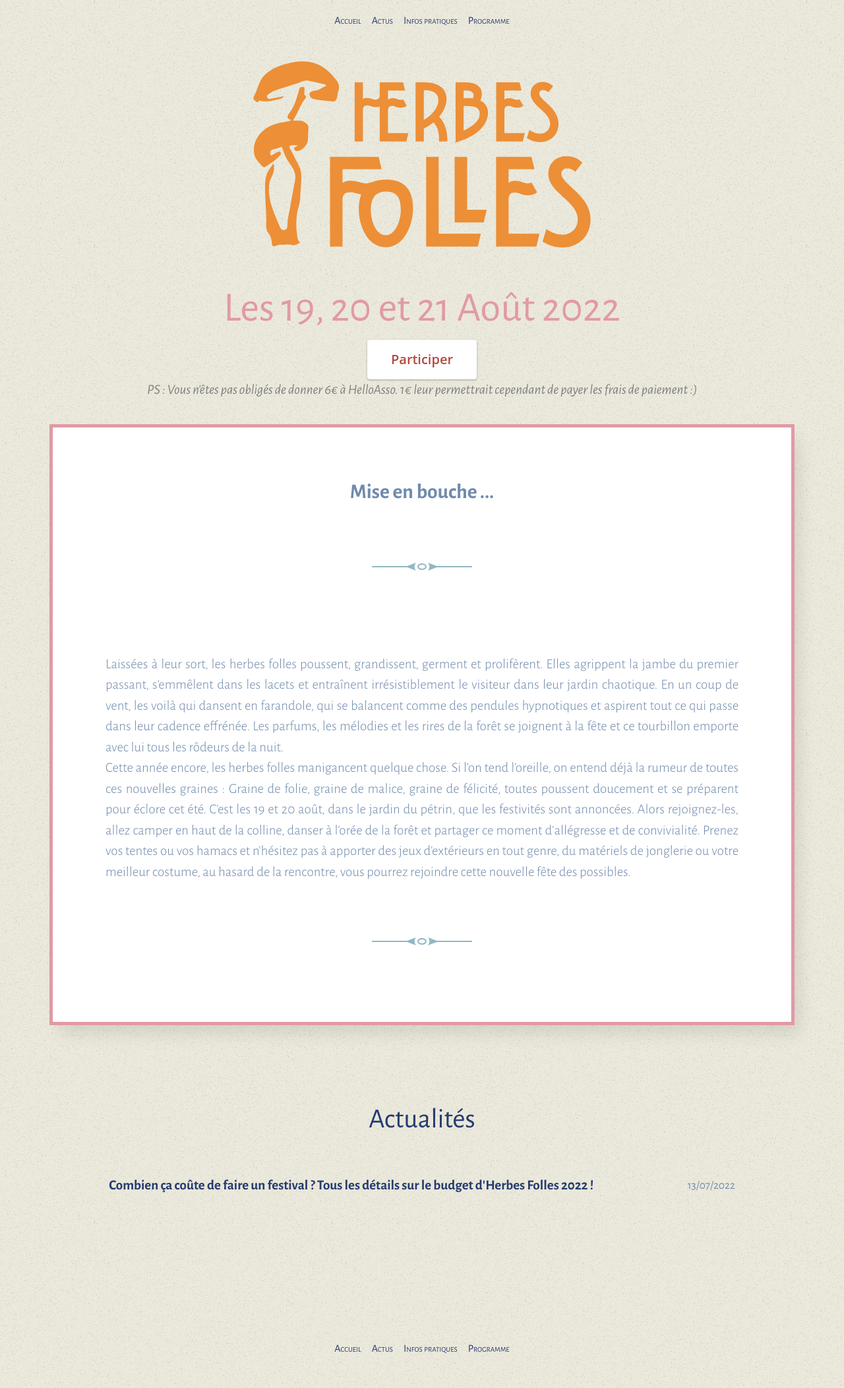
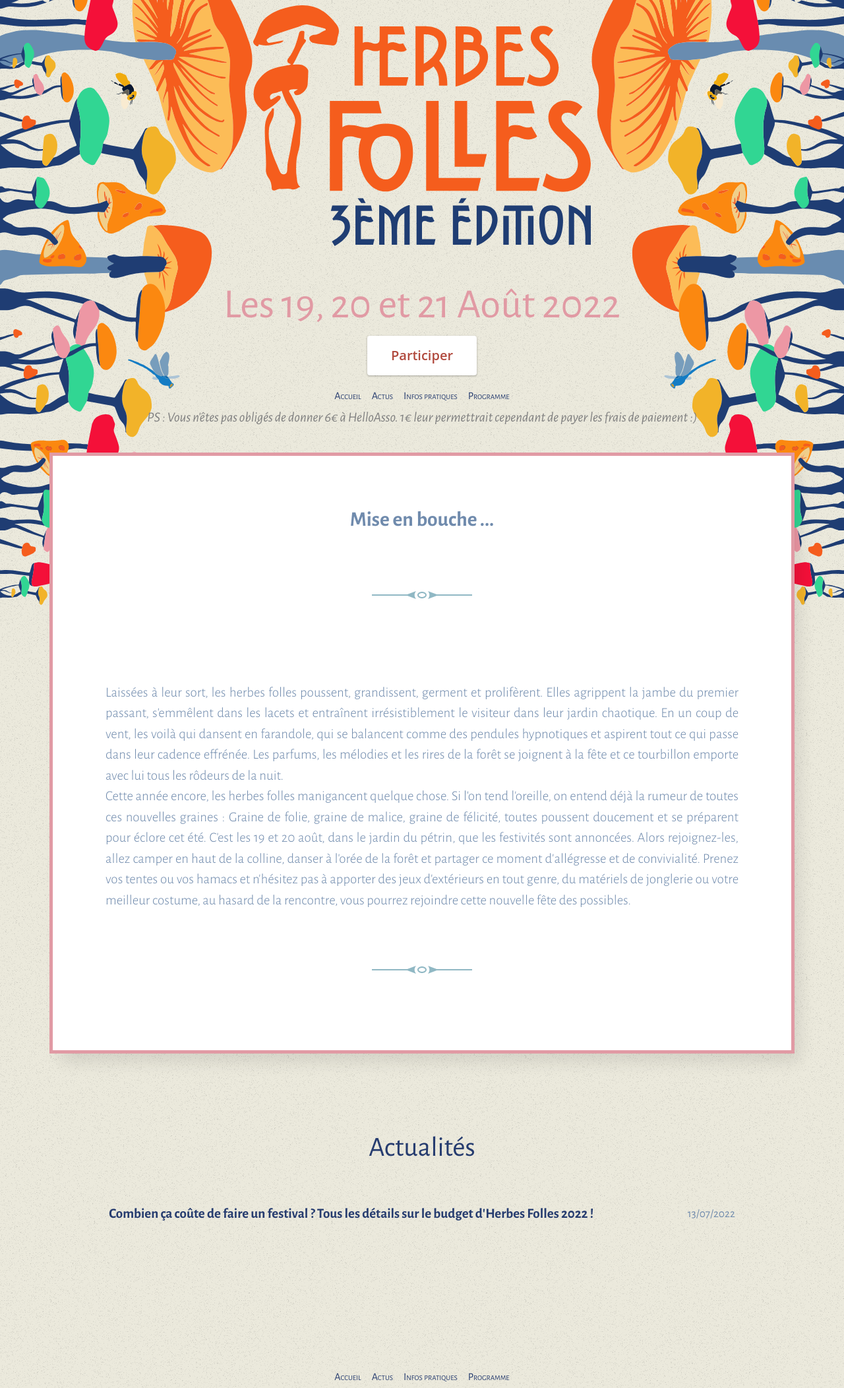
Before and after one commit to Herbes-Folles/Herbes-Folles.github.io, a Jekyll site: the page built from index.html, in a window 1280 px wide. Shown: the whole page at 66% size. Built offline with Jekyll 4.4.1, drawn with Linux system fonts in a browser that asks for light colours; the list of posts is cut into pages by our own code.

Commit message:
Add shrooms to homepage

```diff
--- a/_layouts/home.html
+++ b/_layouts/home.html
@@ -1,9 +1,15 @@
 ---
 layout: default
 ---
+  <div>
+    <div class="homepage-shrooms-container">
+        <img class='homepage-shrooms homepage-shrooms-left'src='/assets/images/menu_vertical.svg'/>
+        <img class='homepage-shrooms homepage-shrooms-right' src='/assets/images/menu_vertical.svg'/>
+    </div>
+  </div>
 
   <header class="site-masthead">
-    {% include menu.html %}
+    </div>
     <img
       src="/assets/images/logo.svg"
       alt="{{ site.title }}"
@@ -25,6 +31,8 @@
 <div style="display: block; text-align: center;">
     <a href="https://www.helloasso.com/associations/herbes-folles/evenements/herbes-folles-2" style="padding: 15px 36px; display: inline-block; font-family: 'Open Sans', 'HelveticaNeue-Light', 'Helvetica Neue Light', 'Helvetica Neue', Helvetica, Arial, 'Lucida Grande', sans-serif; font-size: 20px; font-weight: 600; text-align: center; color: #b14a3e; text-decoration: none; background-color: #fff; border: none; -webkit-border-radius: 4px; border-radius: 4px; -webkit-box-shadow: 0 1px 3px rgba(0, 0, 0, 0.3); box-shadow: 0 1px 3px rgba(0, 0, 0, 0.3);" id="widgetButton_event" target="_blank">Participer</a>
 </div>
+
+    {% include menu.html %}
 
   <i style="font-style:italic; color:grey">{{ site.data.home.hero.note }}</i>
   </header>
--- a/_layouts/post.html
+++ b/_layouts/post.html
@@ -4,8 +4,8 @@
 <div>
   <div class="shrooms-container">
     <img class='shrooms' src='/assets/images/menu.svg'/>
-    <div style="flex-grow: 10; flex-shrink: 0; width: 18rem; z-index: -1;"></div>
-    <img class='shrooms img-hor-vert' src='/assets/images/menu.svg'/>
+    <div class="shroom-spacer"></div>
+    <img class='img-hor-vert shrooms' src='/assets/images/menu.svg'/>
   </div>
 </div>
 {% if site.data.menu %}
--- a/_sass/_base.scss
+++ b/_sass/_base.scss
@@ -169,31 +169,44 @@
   padding: 0 1em;
 }
 
+
+.header_img {
+
+  margin-top: 0.5rem;
+
+  width: 60vw;
+
   @media (min-width: $on-bigphone) {
-  .header_img {
       width: 55vw
-  }
     }
 
   @media (min-width: $on-tablet) {
-  .header_img {
       width: 65vw
-  }
   }
 
   @media (min-width: $on-laptop) {
-  .header_img {
-    width: 40vw
+      width: 50vw;
   }
+
+  @media (min-width: $on-desktop) {
+      width: 40vw;
   }
+
+}
+
+
+
 
 
 .shrooms {
   z-index: -1;
   flex-shrink: 10;
   overflow: hidden;
-  height: 15 rem;
   min-width: 50rem;
+  margin-top: 0.2rem;
+  @media (min-width: $on-bigphone) {
+      margin-top: 3rem;
+  }
 }
 
 .img-hor-vert {
@@ -210,4 +223,15 @@
   justify-content: space-around;
   width: 100%;
   z-index: -1;
+  overflow: hidden;
 }
+
+.shroom-spacer {
+  flex-grow: 10;
+  flex-shrink: 0;
+  z-index: -1;
+  width: 0rem;
+  @media (min-width: $on-bigphone) {
+      width: 22rem;
+  }
+}
--- /dev/null
+++ b/_sass/_homepage.scss
@@ -0,0 +1,63 @@
+.homepage-shrooms {
+  z-index: -1;
+  overflow: hidden;
+  margin: 0 0 0 0;
+
+  width: 50%;
+
+  @media (min-width: $on-tablet) {
+    width: 45%;
+  }
+
+  @media (min-width: $on-laptop) {
+    width: 65%;
+  }
+
+  @media (min-width: $on-desktop) {
+    width: 90%;
+  }
+}
+
+
+.homepage-shrooms-right {
+  grid-row-start: 1;
+  grid-column-start: right;
+  grid-column-end: end;
+
+  align-self: start;
+  justify-self: end;
+  transform-origin: top right;
+
+  -webkit-transform: scaleX(-1);
+  transform: scaleX(-1) translateX(100%);
+}
+
+
+
+.homepage-shrooms-left {
+  grid-row-start: 1;
+  grid-column-start: left;
+  grid-column-end: middle;
+
+  transform-origin: top left;
+
+  align-self: start;
+  justify-self: start;
+
+}
+
+.homepage-shrooms-container {
+  position: absolute;
+  left: 0px;
+  top: 0px;
+  display: grid;
+
+  width: 100vw;
+  z-index: -1;
+
+
+  grid-template-columns: [left] 1fr [middle] 1fr [right] 1fr;
+  grid-template-rows: 1fr;
+
+
+}
--- a/_sass/_variables.scss
+++ b/_sass/_variables.scss
@@ -15,7 +15,7 @@
 
 $font-family:         "Alegreya Sans", Alegreya, "Times New Roman", serif;
 
-$on-bigphone:         375px;
+$on-bigphone:         400px;
 $on-tablet:           768px;
 $on-laptop:           960px;
 $on-desktop:          1200px;
--- a/assets/css/main.scss
+++ b/assets/css/main.scss
@@ -17,5 +17,6 @@
   "post-list",
   "article",
   "footnotes",
-  "search"
+  "search",
+  "homepage"
 ;
```
Also changed, not shown: assets/images/logo.svg, assets/images/menu.svg, assets/images/menu_vertical.svg (added). Lines whose indentation alone changed are shown as unchanged.
